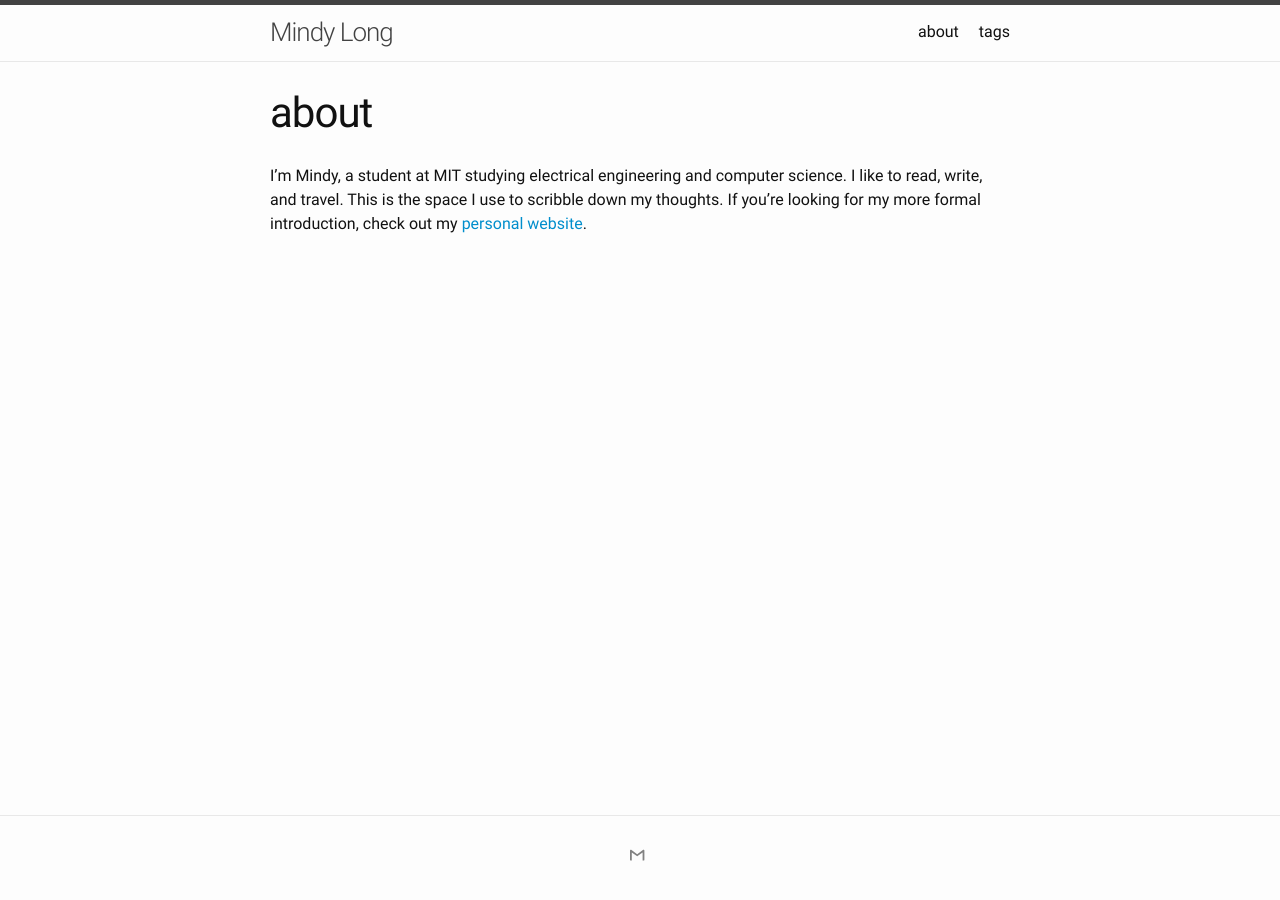
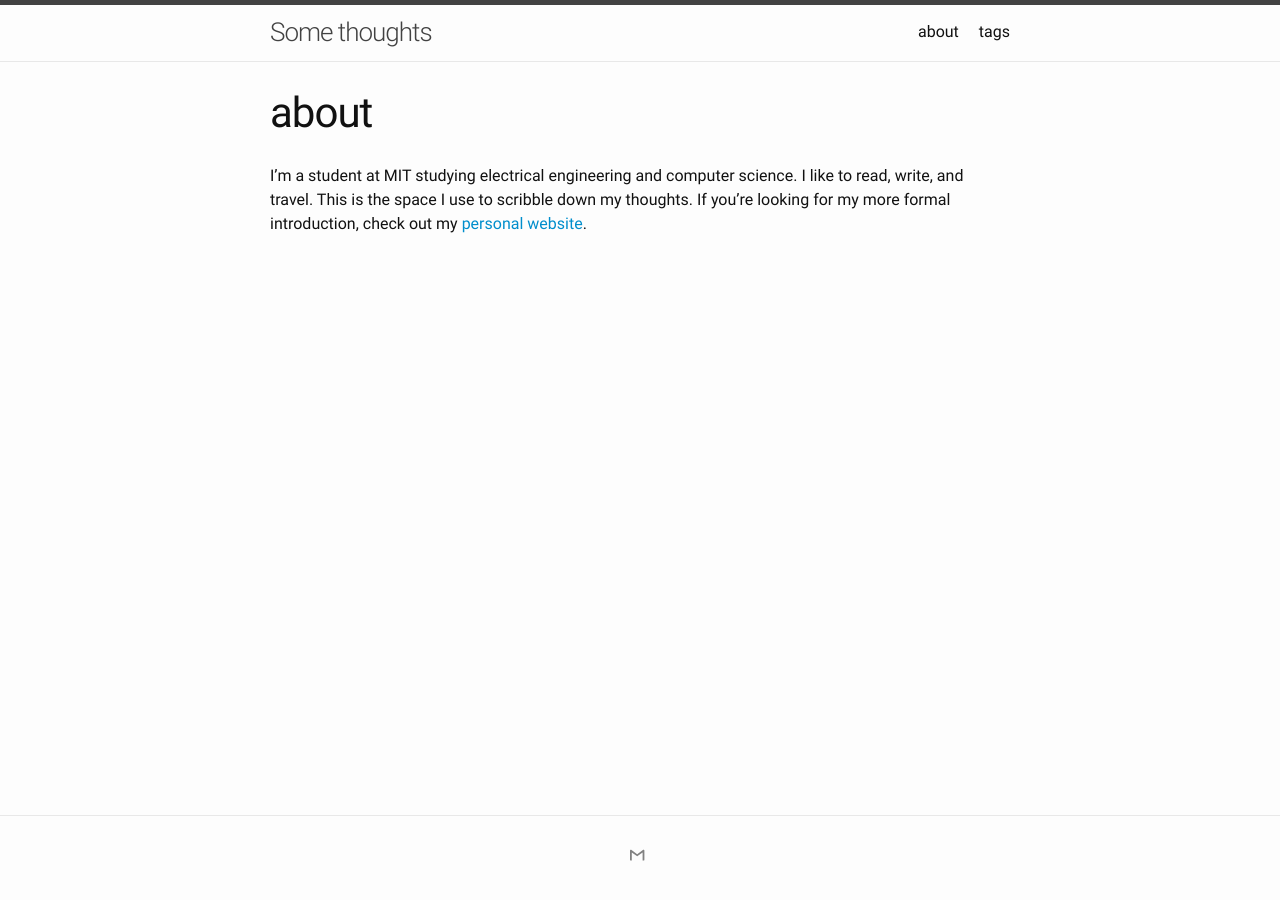
Before and after one commit to mlong93/mlong93.github.io, a Jekyll site: the page built from about.markdown, in a window 1280 px wide. Built offline with Jekyll 4.4.1, drawn with Linux system fonts in a browser that asks for light colours.

Commit message:
fundamental changes

```diff
--- a/_config.yml
+++ b/_config.yml
@@ -18,7 +18,7 @@
 # You can create any custom variable you would like, and they will be accessible
 # in the templates via {{ site.myvariable }}.
 
-title: Mindy Long
+title: Some thoughts
 email: mflong00@gmail.com
 description: >- # this means to ignore newlines until "baseurl:"
   Welcome to my blog! If you're looking for my personal website, check out www.mindylong.me
--- a/about.markdown
+++ b/about.markdown
@@ -4,4 +4,4 @@ title: about
 permalink: /about/
 ---
 
-I'm Mindy, a student at MIT studying electrical engineering and computer science. I like to read, write, and travel. This is the space I use to scribble down my thoughts. If you're looking for my more formal introduction, check out my <a href="https://www.mindylong.me">personal website</a>.
+I'm a student at MIT studying electrical engineering and computer science. I like to read, write, and travel. This is the space I use to scribble down my thoughts. If you're looking for my more formal introduction, check out my <a href="https://www.mindylong.me">personal website</a>.
```
